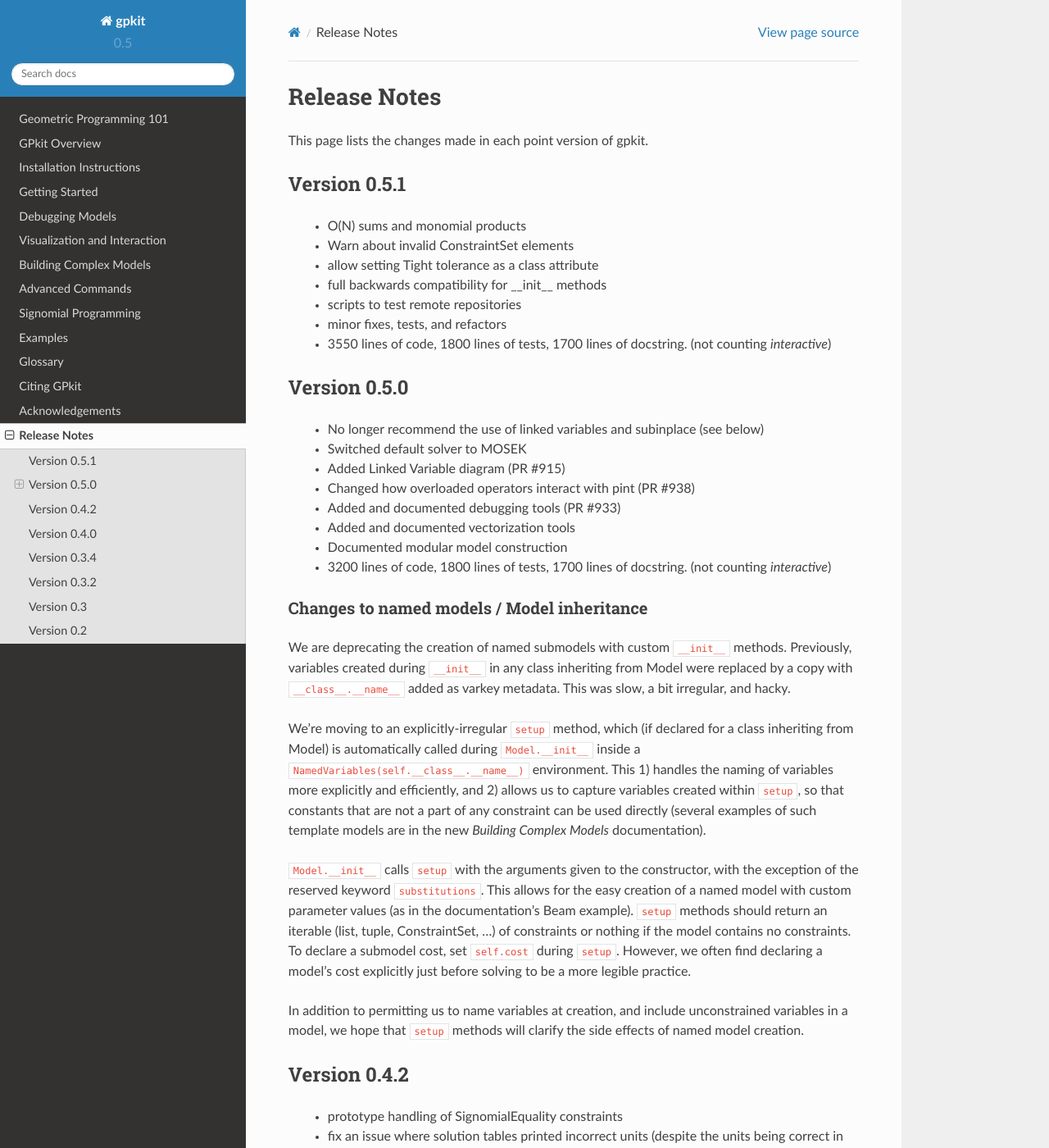
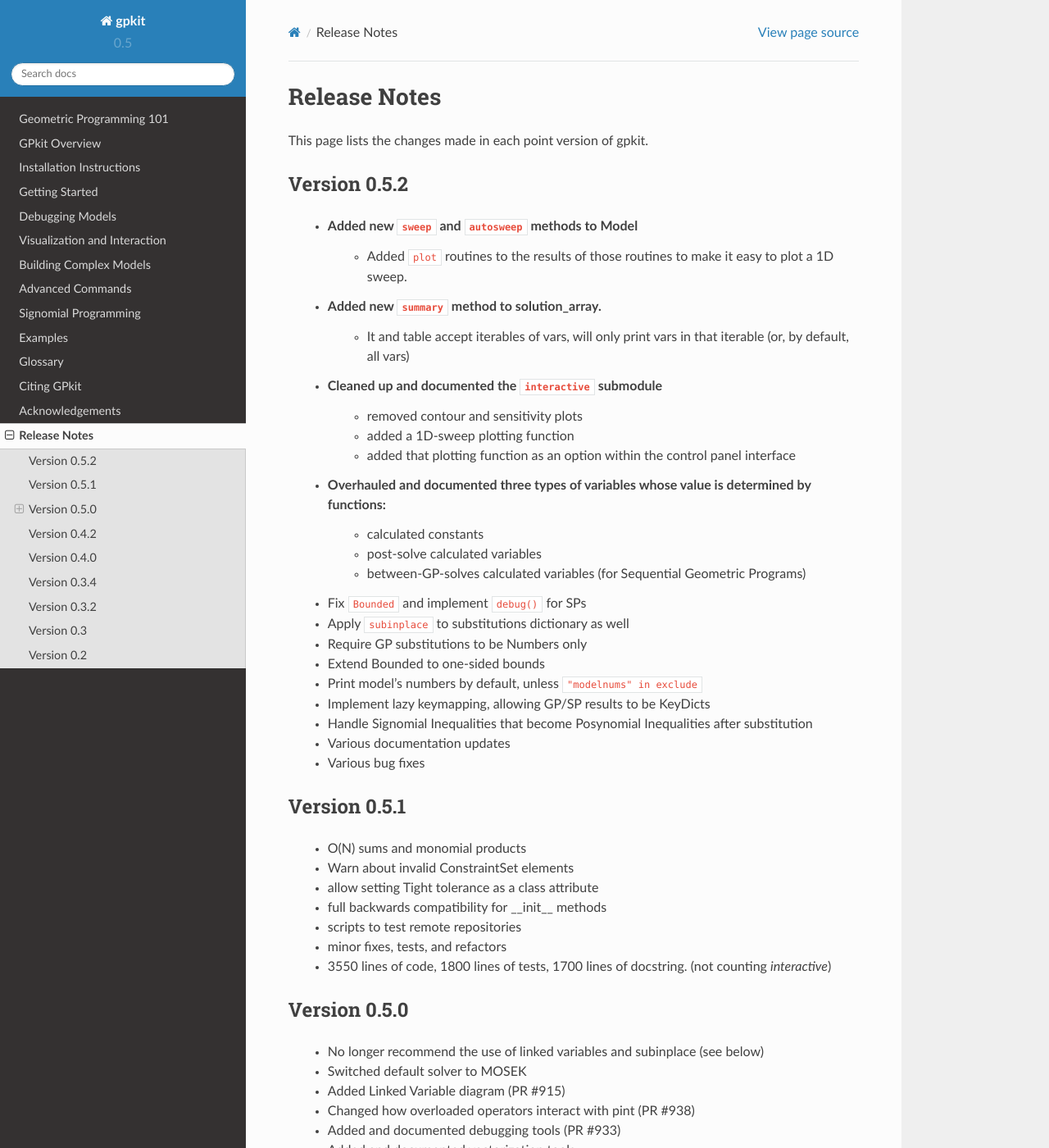
Before and after one commit to convexengineering/gpkit, a Sphinx documentation site: the page built from docs/source/releasenotes.rst, in a window 1280 px wide and 1400 px high. Shown: the whole window at 82% size. Built offline with Sphinx 7.4.7 and the Read the Docs theme 2.0.0, drawn with Linux system fonts in a browser that asks for light colours; some of the changed text lies outside the part shown.

Commit message:
year, version, release notes

```diff
--- a/docs/source/citinggpkit.rst
+++ b/docs/source/citinggpkit.rst
@@ -7,6 +7,6 @@
           author={Edward Burnell and Warren Hoburg},
           title={GPkit software for geometric programming},
           howpublished={\url{https://github.com/hoburg/gpkit}},
-          year={2016},
-          note={Version 0.5.1}
+          year={2017},
+          note={Version 0.5.2}
          }
--- a/docs/source/conf.py
+++ b/docs/source/conf.py
@@ -48,7 +48,7 @@
 
 # General information about the project.
 project = u'gpkit'
-copyright = u'2016 Edward Burnell and Warren Hoburg'
+copyright = u'2017 Edward Burnell and Warren Hoburg'
 
 # The version info for the project you're documenting, acts as replacement for
 # |version| and |release|, also used in various other places throughout the
@@ -57,7 +57,7 @@
 # The short X.Y version.
 version = '0.5'
 # The full version, including alpha/beta/rc tags.
-release = '0.5.1'
+release = '0.5.2'
 
 # The language for content autogenerated by Sphinx. Refer to documentation
 # for a list of supported languages.
--- a/docs/source/releasenotes.rst
+++ b/docs/source/releasenotes.rst
@@ -2,6 +2,30 @@
 *************
 
 This page lists the changes made in each point version of gpkit.
+
+Version 0.5.2
+=============
+ * Added new ``sweep`` and ``autosweep`` methods to Model
+    * Added ``plot`` routines to the results of those routines to make it easy to plot a 1D sweep.
+ * Added new ``summary`` method to solution_array.
+    * It and table accept iterables of vars, will only print vars in that iterable (or, by default, all vars)
+ * Cleaned up and documented the ``interactive`` submodule
+    * removed contour and sensitivity plots
+    * added a 1D-sweep plotting function
+    * added that plotting function as an option within the control panel interface
+ * Overhauled and documented three types of variables whose value is determined by functions:
+    * calculated constants
+    * post-solve calculated variables
+    * between-GP-solves calculated variables (for Sequential Geometric Programs)
+ * Fix ``Bounded`` and implement ``debug()`` for SPs
+ * Apply ``subinplace`` to substitutions dictionary as well
+ * Require GP substitutions to be Numbers only
+ * Extend Bounded to one-sided bounds
+ * Print model's numbers by default, unless ``"modelnums" in exclude``
+ * Implement lazy keymapping, allowing GP/SP results to be KeyDicts
+ * Handle Signomial Inequalities that become Posynomial Inequalities after substitution
+ * Various documentation updates
+ * Various bug fixes
 
 Version 0.5.1
 =============
--- a/gpkit/__init__.py
+++ b/gpkit/__init__.py
@@ -19,7 +19,7 @@
 from os.path import dirname as os_path_dirname
 SETTINGS_PATH = os_sep.join([os_path_dirname(__file__), "env", "settings"])
 
-__version__ = "0.5.1"
+__version__ = "0.5.2"
 UNIT_REGISTRY = None
 SIGNOMIALS_ENABLED = False
 GPBLU = "#59ade4"
--- a/setup.py
+++ b/setup.py
@@ -25,7 +25,7 @@
 
 LICENSE = """The MIT License (MIT)
 
-Copyright (c) Edward Burnell and Warren Hoburg
+Copyright (c) 2017 Edward Burnell and Warren Hoburg
 
 Permission is hereby granted, free of charge, to any person obtaining a copy
 of this software and associated documentation files (the "Software"), to deal
@@ -53,7 +53,7 @@
     author_email="gpkit@mit.edu",
     url="https://www.github.com/hoburg/gpkit",
     install_requires=["numpy >= 1.8.1", "pint", "scipy"],
-    version="0.5.1.1",
+    version="0.5.2.0",
     packages=["gpkit", "gpkit._mosek", "gpkit.tests", "gpkit.interactive",
               "gpkit.nomials", "gpkit.constraints", "gpkit.tools"],
     package_data={"gpkit": ["pint/*", "env/*"],
```
Also changed, not shown: 1 other file.
